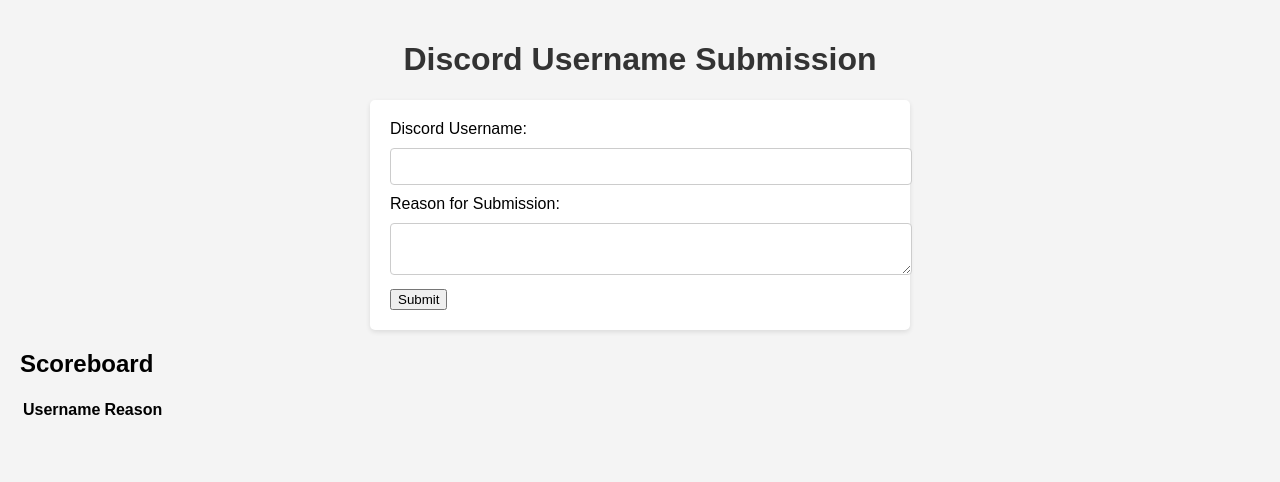
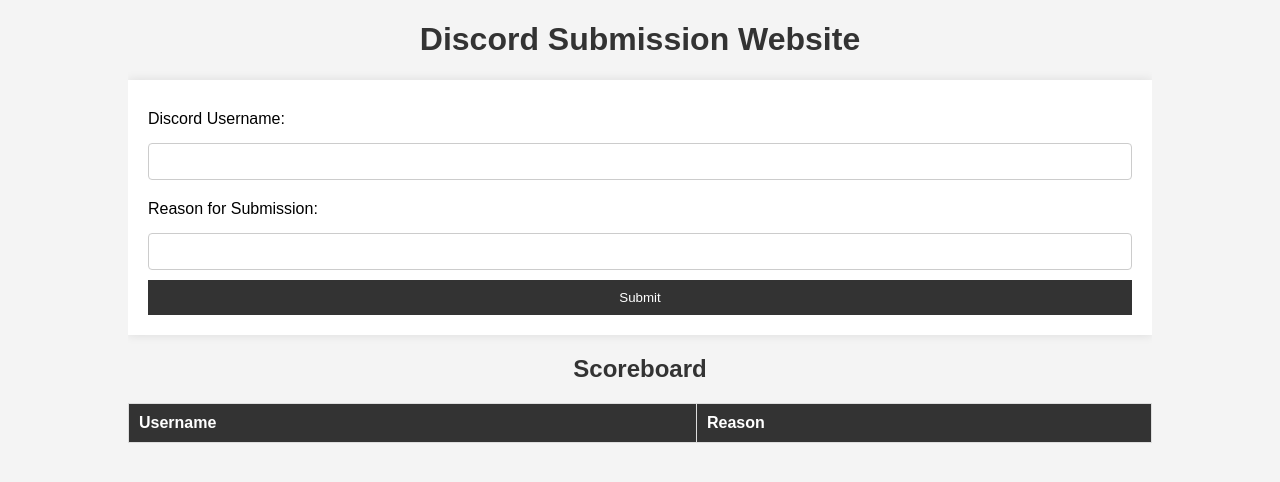
Before and after one commit to MaybeLMAO/DiscordDeviders, a plain HTML site: page index.html in a window 1280 px wide. Drawn offline with Linux system fonts and the light colour scheme.

Commit message:
Add files via upload

```diff
--- a/css/styles.css
+++ b/css/styles.css
@@ -2,10 +2,16 @@
     font-family: Arial, sans-serif;
     background-color: #f4f4f4;
     margin: 0;
-    padding: 20px;
+    padding: 0;
 }
 
-h1 {
+.container {
+    width: 80%;
+    margin: auto;
+    overflow: hidden;
+}
+
+h1, h2 {
     text-align: center;
     color: #333;
 }
@@ -13,10 +19,13 @@
 form {
     background: #fff;
     padding: 20px;
-    border-radius: 5px;
-    box-shadow: 0 2px 5px rgba(0, 0, 0, 0.1);
-    max-width: 500px;
-    margin: 0 auto;
+    margin: 20px 0;
+    box-shadow: 0 0 10px rgba(0, 0, 0, 0.1);
+}
+
+label {
+    display: block;
+    margin: 10px 0 5px;
 }
 
 input[type="text"], textarea {
@@ -25,6 +34,38 @@
     margin: 10px 0;
     border: 1px solid #ccc;
     border-radius: 4px;
+    box-sizing: border-box;
+}
+
+button {
+    display: block;
+    width: 100%;
+    padding: 10px;
+    background: #333;
+    color: #fff;
+    border: none;
+    cursor: pointer;
+}
+
+button:hover {
+    background: #555;
+}
+
+table {
+    width: 100%;
+    border-collapse: collapse;
+    margin: 20px 0;
+}
+
+th, td {
+    padding: 10px;
+    border: 1px solid #ddd;
+    text-align: left;
+}
+
+th {
+    background: #333;
+    color: #fff;
 }
 
 input[type="submit"] {
@@ -48,11 +89,6 @@
     box-shadow: 0 2px 5px rgba(0, 0, 0, 0.1);
 }
 
-.scoreboard h2 {
-    text-align: center;
-    color: #333;
-}
-
 .scoreboard ul {
     list-style-type: none;
     padding: 0;
--- a/index.html
+++ b/index.html
@@ -3,18 +3,18 @@
 <head>
     <meta charset="UTF-8">
     <meta name="viewport" content="width=device-width, initial-scale=1.0">
-    <title>Discord Username Submission</title>
+    <title>Discord Submission Website</title>
     <link rel="stylesheet" href="css/styles.css">
 </head>
 <body>
     <div class="container">
-        <h1>Discord Username Submission</h1>
+        <h1>Discord Submission Website</h1>
         <form id="submissionForm">
             <label for="username">Discord Username:</label>
             <input type="text" id="username" name="username" required>
 
             <label for="reason">Reason for Submission:</label>
-            <textarea id="reason" name="reason" required></textarea>
+            <input type="text" id="reason" name="reason" required>
 
             <button type="submit">Submit</button>
         </form>
@@ -28,7 +28,7 @@
                 </tr>
             </thead>
             <tbody>
-                <!-- Submitted usernames and reasons will be displayed here -->
+                <!-- Submissions will be added here -->
             </tbody>
         </table>
     </div>
--- a/js/scripts.js
+++ b/js/scripts.js
@@ -1,5 +1,5 @@
 document.addEventListener('DOMContentLoaded', () => {
-    const form = document.getElementById('submission-form');
+    const form = document.getElementById('submissionForm');
     const scoreboard = document.getElementById('scoreboard');
 
     form.addEventListener('submit', (event) => {
@@ -9,17 +9,18 @@
         const reason = document.getElementById('reason').value;
 
         if (username && reason) {
-            addEntryToScoreboard(username, reason);
+            const table = scoreboard.getElementsByTagName('tbody')[0];
+            const newRow = table.insertRow();
+
+            const usernameCell = newRow.insertCell(0);
+            const reasonCell = newRow.insertCell(1);
+
+            usernameCell.textContent = username;
+            reasonCell.textContent = reason;
+
             form.reset();
         } else {
             alert('Please fill in both fields.');
         }
     });
-
-    function addEntryToScoreboard(username, reason) {
-        const entry = document.createElement('div');
-        entry.classList.add('scoreboard-entry');
-        entry.innerHTML = `<strong>${username}</strong>: ${reason}`;
-        scoreboard.appendChild(entry);
-    }
 });
```
